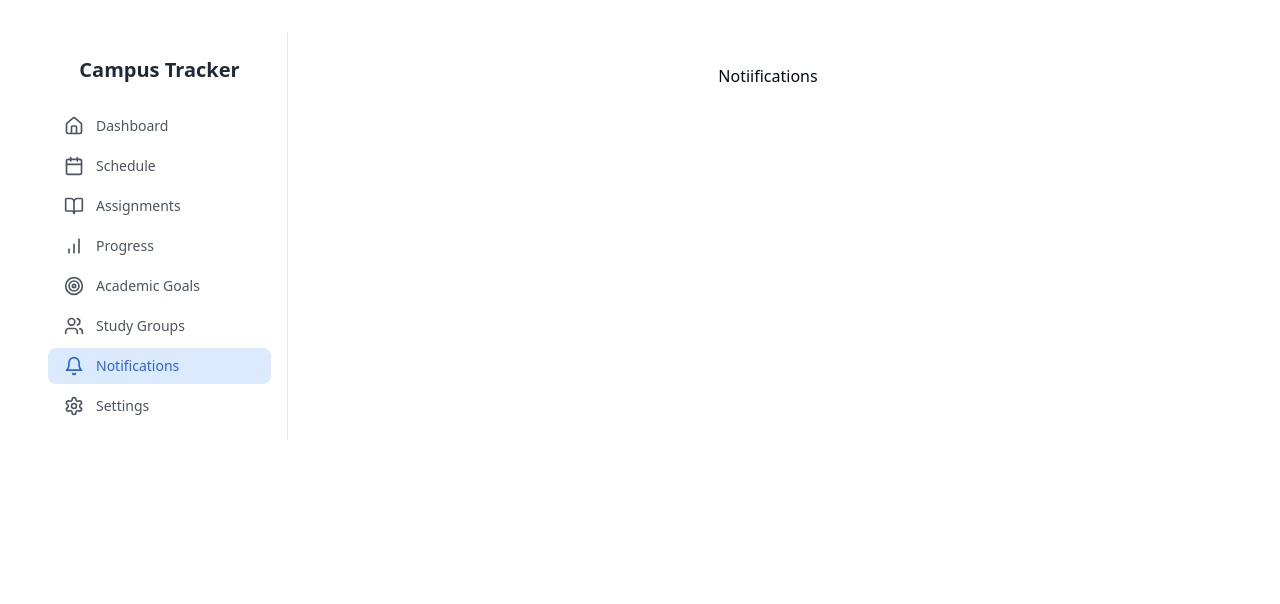
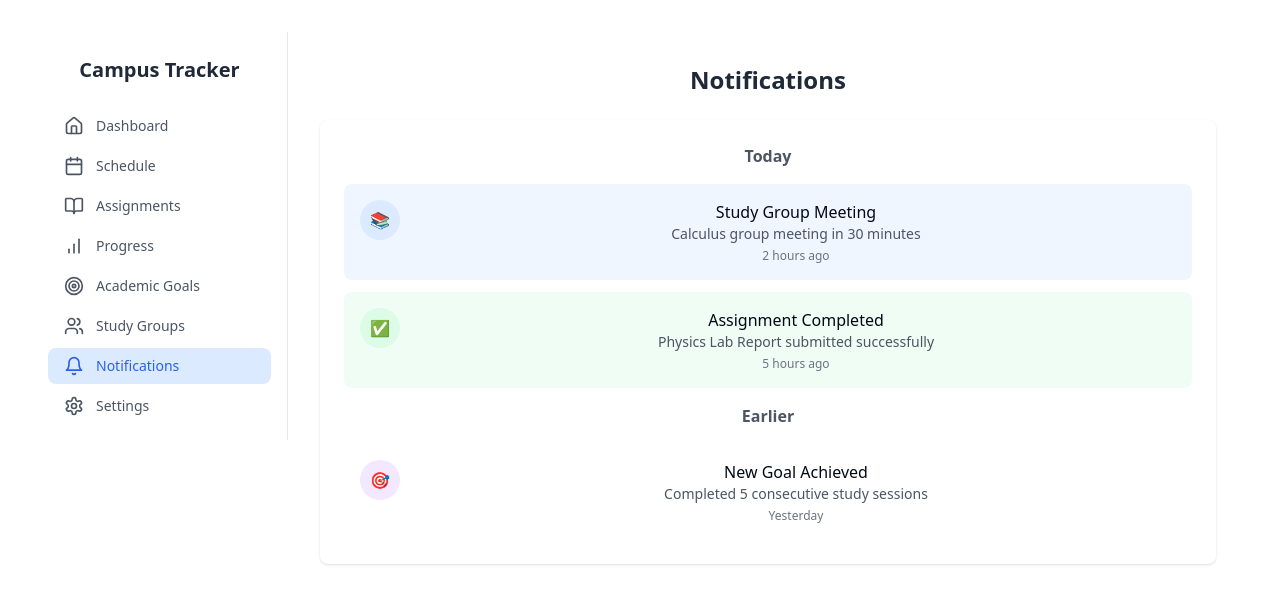
Before and after one commit to waquar003/campusTracker, a React (Vite) app in the folder client/: page /notifications in a window 1280 px wide. Shown: the top 604 px of the page. Built offline with nearby package versions, Linux system fonts and the light colour scheme.

Commit message:
Update Notifications.tsx

```diff
--- a/client/src/components/Notifications.tsx
+++ b/client/src/components/Notifications.tsx
@@ -1,7 +1,66 @@
-import React from 'react';
+const Notifications = () => {
+  return (
+    <div className="space-y-6">
+      <h1 className="text-2xl font-bold text-gray-800">Notifications</h1>
 
-const Notifications = () => {
-  return <div>Notiifications</div>;
+      <div className="bg-white rounded-lg shadow">
+        <div className="p-6 space-y-4">
+          {/* Today's Notifications */}
+          <div className="space-y-4">
+            <h2 className="font-semibold text-gray-600">Today</h2>
+
+            <div className="space-y-3">
+              <div className="flex items-start p-4 bg-blue-50 rounded-lg">
+                <div className="flex-shrink-0 w-10 h-10 bg-blue-100 rounded-full flex items-center justify-center">
+                  <span className="text-blue-600">📚</span>
+                </div>
+                <div className="ml-4 flex-1">
+                  <p className="font-medium">Study Group Meeting</p>
+                  <p className="text-sm text-gray-600">
+                    Calculus group meeting in 30 minutes
+                  </p>
+                  <p className="text-xs text-gray-500 mt-1">2 hours ago</p>
+                </div>
+              </div>
+
+              <div className="flex items-start p-4 bg-green-50 rounded-lg">
+                <div className="flex-shrink-0 w-10 h-10 bg-green-100 rounded-full flex items-center justify-center">
+                  <span className="text-green-600">✅</span>
+                </div>
+                <div className="ml-4 flex-1">
+                  <p className="font-medium">Assignment Completed</p>
+                  <p className="text-sm text-gray-600">
+                    Physics Lab Report submitted successfully
+                  </p>
+                  <p className="text-xs text-gray-500 mt-1">5 hours ago</p>
+                </div>
+              </div>
+            </div>
+          </div>
+
+          {/* Earlier Notifications */}
+          <div className="space-y-4 mt-8">
+            <h2 className="font-semibold text-gray-600">Earlier</h2>
+
+            <div className="space-y-3">
+              <div className="flex items-start p-4 hover:bg-gray-50 rounded-lg">
+                <div className="flex-shrink-0 w-10 h-10 bg-purple-100 rounded-full flex items-center justify-center">
+                  <span className="text-purple-600">🎯</span>
+                </div>
+                <div className="ml-4 flex-1">
+                  <p className="font-medium">New Goal Achieved</p>
+                  <p className="text-sm text-gray-600">
+                    Completed 5 consecutive study sessions
+                  </p>
+                  <p className="text-xs text-gray-500 mt-1">Yesterday</p>
+                </div>
+              </div>
+            </div>
+          </div>
+        </div>
+      </div>
+    </div>
+  );
 };
 
 export default Notifications;
```
